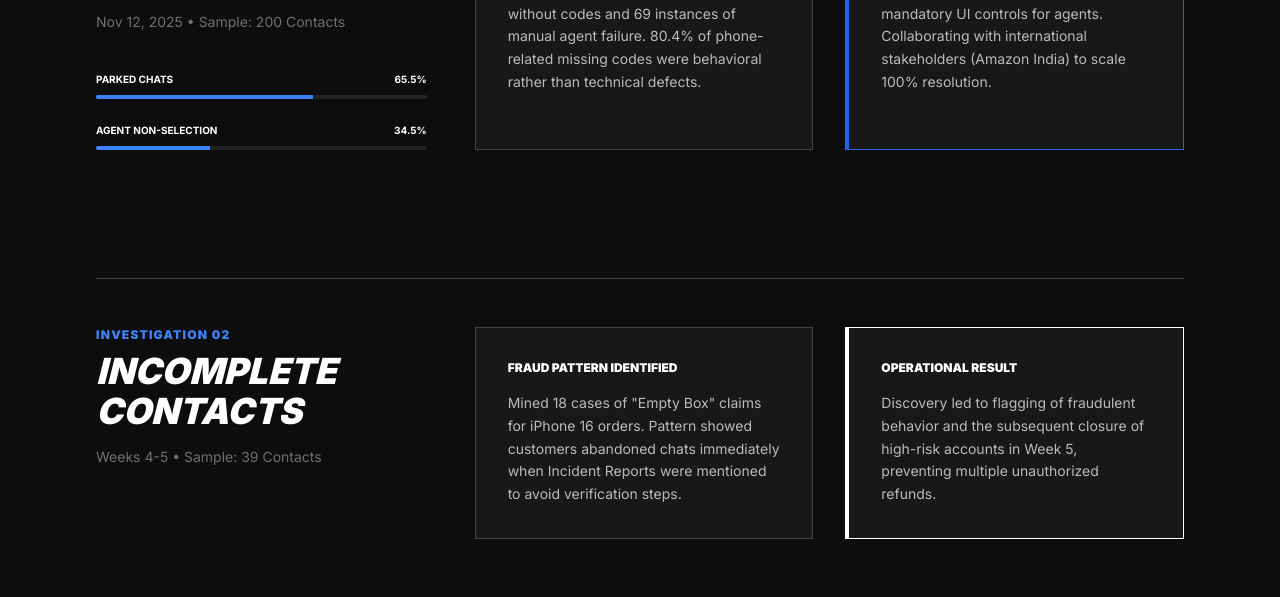
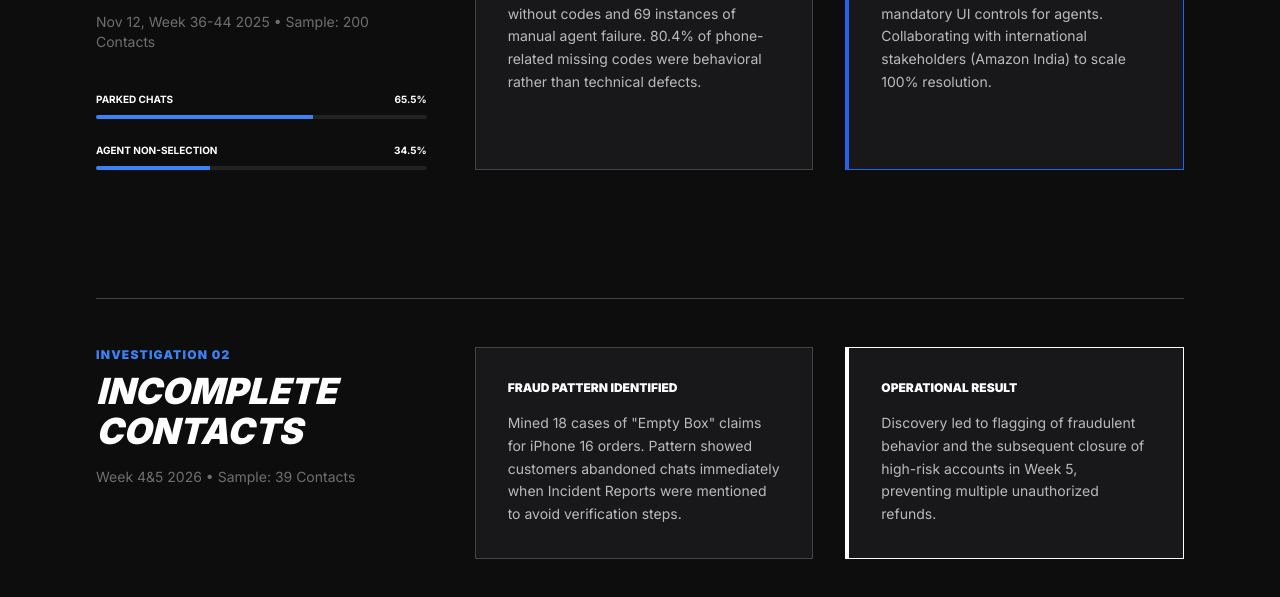
Before and after one commit to Raaziq13/portfolio, a plain HTML site: page analysis.html in a window 1280 px wide. Shown: the part 765-1362 px from the top of the page. Drawn offline with nearby package versions, Linux system fonts and the light colour scheme.

Commit message:
Update analysis.html

```diff
--- a/analysis.html
+++ b/analysis.html
@@ -31,7 +31,7 @@
             <div class="lg:col-span-4">
                 <h2 class="text-xs font-black uppercase tracking-widest text-blue-500 mb-2">Investigation 01</h2>
                 <h3 class="text-4xl font-black uppercase italic">Null SIC Code Report</h3>
-                <p class="text-sm opacity-40 mt-4">Nov 12, 2025 • Sample: 200 Contacts</p>
+                <p class="text-sm opacity-40 mt-4">Nov 12, Week 36-44 2025 • Sample: 200 Contacts</p>
 
                 <div class="mt-10 space-y-6">
                     <div>
@@ -61,7 +61,7 @@
             <div class="lg:col-span-4">
                 <h2 class="text-xs font-black uppercase tracking-widest text-blue-500 mb-2">Investigation 02</h2>
                 <h3 class="text-4xl font-black uppercase italic">Incomplete Contacts</h3>
-                <p class="text-sm opacity-40 mt-4">Weeks 4-5 • Sample: 39 Contacts</p>
+                <p class="text-sm opacity-40 mt-4">Week 4&5 2026 • Sample: 39 Contacts</p>
             </div>
 
             <div class="lg:col-span-8 grid grid-cols-1 md:grid-cols-2 gap-8">
```
